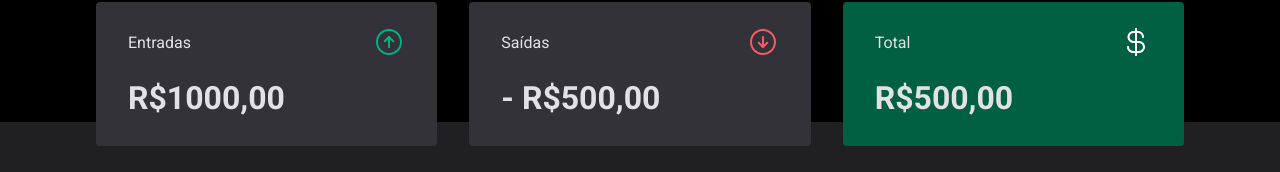
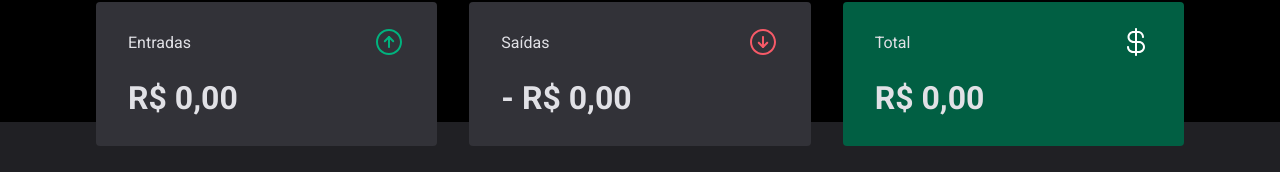
Before and after one commit to GustavoScopinho/dtmoney, a React (Vite) app in the folder dtmoneyfirst/: page / in a window 1280 px wide. Shown: the part 118-290 px from the top of the page. Built offline with nearby package versions, Linux system fonts and the light colour scheme; no server answers; what miragejs would draw is missing.

Commit message:
Summary calculation

```diff
--- a/dtmoneyfirst/src/TransactionsContext.tsx
+++ b/dtmoneyfirst/src/TransactionsContext.tsx
@@ -11,12 +11,21 @@
   createdAt: string;
 }
 
+type TransactionInput = Omit<Transaction, 'id' | 'createdAt'>;
+
 interface TransactionProviderProps {
   children: ReactNode;
 }
 
-export const TransactionsContext = createContext<Transaction[]>([]);
+interface TransactionsContextData {
+  transactions: Transaction[];
+  createTransaction: (transaction: TransactionInput) => Promise<void>;
+}
 
+
+export const TransactionsContext = createContext<TransactionsContextData>(
+  {} as TransactionsContextData
+);
 
 
 export function TransactionsProvider ({children}: TransactionProviderProps) {
@@ -28,8 +37,21 @@
     .then(response => setTransactions(response.data.transactions))
   }, []);
 
+ async function createTransaction(transactionInput: TransactionInput) {
+  const response = await api.post('/transactions', {
+    ...transactionInput,
+    createdAt: new Date ()
+  })
+  const { transaction} = response.data;
+
+  setTransactions([
+    ...transactions,
+    transaction,
+  ])
+  }
+
   return(
-    <TransactionsContext.Provider value={transactions}>
+    <TransactionsContext.Provider value={{transactions, createTransaction}}>
       {children}
 
     </TransactionsContext.Provider>
--- a/dtmoneyfirst/src/components/NewTransactionModal/index.tsx
+++ b/dtmoneyfirst/src/components/NewTransactionModal/index.tsx
@@ -1,11 +1,14 @@
 import Modal from 'react-modal';
-import { Container, TransactionTypeContainer, RadioBox } from './styles';
+import { TransactionsContext } from '../../TransactionsContext';
+import { FormEvent, useState, useContext } from 'react';
+
+
 import closeImg from '../../assets/close.svg'
 import upImg from '../../assets/Up.svg'
 import downImg from '../../assets/Down.svg'
-import { FormEvent, useState } from 'react';
 
-import { api } from '../../services/api';
+import { Container, TransactionTypeContainer, RadioBox } from './styles';
+
 
 interface NewTransactionModalProps {
   isOpen: boolean;
@@ -14,22 +17,29 @@
 
 
 export function NewTransactionModal ({isOpen, onRequestClose}: NewTransactionModalProps) {
+  const {createTransaction} = useContext(TransactionsContext);
+
   const [title, setTitle] = useState('')
-  const [value, setValue] = useState(0)
+  const [amount,setAmount] = useState(0)
   const [category, setCategory] = useState('')
   const [type, setType] = useState('deposit')
 
-  function handleCreateNewTransaction(event: FormEvent) {
+ async function handleCreateNewTransaction(event: FormEvent) {
     event.preventDefault()
 
-    const data = {
+  await createTransaction({
       title,
-      value,
+      amount: amount,
       category,
       type,
-    }
+    })
 
-    api.post('/transactions', data)
+
+    setTitle('')
+    setAmount(0)
+    setCategory('')
+    setType('deposit')
+    onRequestClose();
   }
 
 
@@ -60,8 +70,8 @@
               <input
                 type="number"
                 placeholder='Valor'
-                value={value}
-               onChange={event => setValue(Number(event.target.value))}
+                value={amount}
+               onChange={event => setAmount(Number(event.target.value))}
               />
 
               <TransactionTypeContainer>
--- a/dtmoneyfirst/src/components/Summary/index.tsx
+++ b/dtmoneyfirst/src/components/Summary/index.tsx
@@ -8,8 +8,33 @@
 
 export function Summary() {
 
-  const transactions = useContext(TransactionsContext);
-  console.log(transactions);
+  const {transactions} = useContext(TransactionsContext);
+
+  // const totalDeposits = transactions.reduce((acc, transaction)=>{
+  //   if (transaction.type === 'deposit' ) {
+  //     return acc + transaction.amount;
+  //   }
+
+  //   return acc;
+  // }, 0)
+
+  const summary = transactions.reduce((acc, transaction) => {
+
+    if (transaction.type === 'deposit') {
+      acc.deposits += transaction.amount;
+      acc.total += transaction.amount;
+    }else {
+      acc.withdraws += transaction.amount;
+      acc.total -= transaction.amount;
+
+    }
+    return acc;
+  }, {
+    deposits: 0,
+    withdraws: 0,
+    total: 0,
+
+  })
 
   return(
       <Container>
@@ -18,7 +43,13 @@
             <p>Entradas</p>
             <img src={upImg} alt="Entradas" />
           </header>
-          <strong>R$1000,00</strong>
+          <strong>
+          {new Intl.NumberFormat('pt-BR', {
+              style: 'currency',
+              currency: 'BRL'
+              }).format(summary.deposits)}
+
+            </strong>
         </div>
 
         <div>
@@ -26,7 +57,12 @@
             <p>Saídas</p>
             <img src={downImg} alt="Saidas" />
           </header>
-          <strong>- R$500,00</strong>
+          <strong>
+            - {new Intl.NumberFormat('pt-BR', {
+                      style: 'currency',
+                      currency: 'BRL'
+                      }).format(summary.withdraws)}
+            </strong>
         </div>
 
         <div className="Total">
@@ -34,7 +70,12 @@
             <p>Total</p>
             <img src={totalImg} alt="Total" />
           </header>
-          <strong>R$500,00</strong>
+          <strong>
+          {new Intl.NumberFormat('pt-BR', {
+                      style: 'currency',
+                      currency: 'BRL'
+                      }).format(summary.total)}
+            </strong>
         </div>
 
       </Container>
--- a/dtmoneyfirst/src/components/TransactionsTable/index.tsx
+++ b/dtmoneyfirst/src/components/TransactionsTable/index.tsx
@@ -6,7 +6,7 @@
 
 
 export function TransactionsTable () {
- const transactions = useContext(TransactionsContext)
+ const { transactions } = useContext(TransactionsContext)
 
   return (
     <Container>
```
